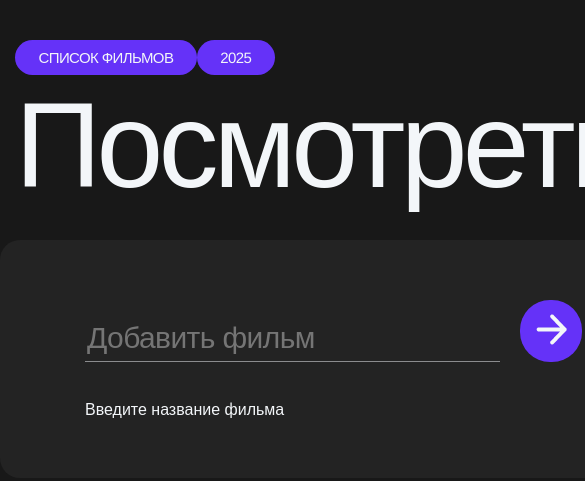
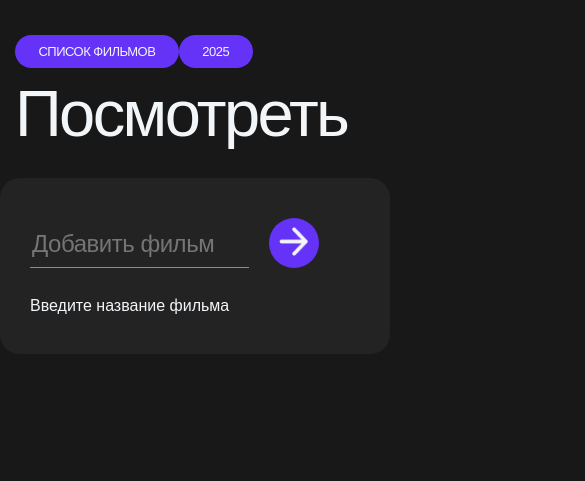
Before and after one commit to SagderovKamalIT/movie-list, a plain HTML site: page index.html in a window 390 px wide. Shown: the top 481 px of the page, 585 px wide, since content can reach past the window. Drawn offline with nearby package versions, Linux system fonts and the light colour scheme.

Commit message:
add adaptive to the site

```diff
--- a/index.html
+++ b/index.html
@@ -38,7 +38,7 @@
                     <div class="movies__input-list">
                         <input  class=" js-movies__input movies__input" type="text" placeholder="Добавить фильм">
                         <button class=" js-movies__btn movies__btn" >
-                            <img src="recources/movies__add-btn.png" alt="Кнопка добавления филма">
+                            <img  class="movies__btn-img" src="recources/movies__add-btn.png" alt="Кнопка добавления филма">
                         </button>
 
                      </div>
--- a/styles/index.css
+++ b/styles/index.css
@@ -191,3 +191,82 @@ letter-spacing: -0.04em;
     height: 23px;
     display: block;
 }
+
+@media (max-width: 960px) {
+
+    .container {
+        max-width: 640px;
+    }
+    .header__paragraph {
+        font-size: 100px;
+        line-height: 95px;
+    }
+
+    .movies {
+        width: 640px;
+        padding: 50px 45px;
+    }
+}
+
+@media (max-width: 640px) {
+    .container {
+      width: 100%;
+    }
+
+    .movies {
+        width: 100%;
+        padding: 40px 15px;
+    }
+
+    .header {
+        margin-top: 35px;
+        margin-bottom: 33px;
+    }
+
+    .header__title {
+        font-size: 13px;
+        margin-bottom: 15px;
+    }
+
+    .header__paragraph {
+        font-size: 65px;
+        line-height: 62px;
+    }
+
+    .movies__input {
+        width: 65%;
+        font-size: 24px;
+    }
+
+    .movies__btn {
+        width: 50px;
+        height: 50px;
+    }
+
+    .movies__input-list {
+        margin-bottom: 30px;
+    }
+
+    .movies__btn-img {
+        width: 75%;
+        height: auto
+    }
+
+    .radio {
+        padding: 20px 133px 20px 20px;
+    }
+
+    .radio__label {
+        font-size: 19px;
+        padding-left: 15px;
+    }
+
+    .delete__radio-btn {
+        top: 19px;
+    }
+
+    .delete__radio-btn img {
+        width: 19px;
+        height: 19px;
+    }
+}
```
